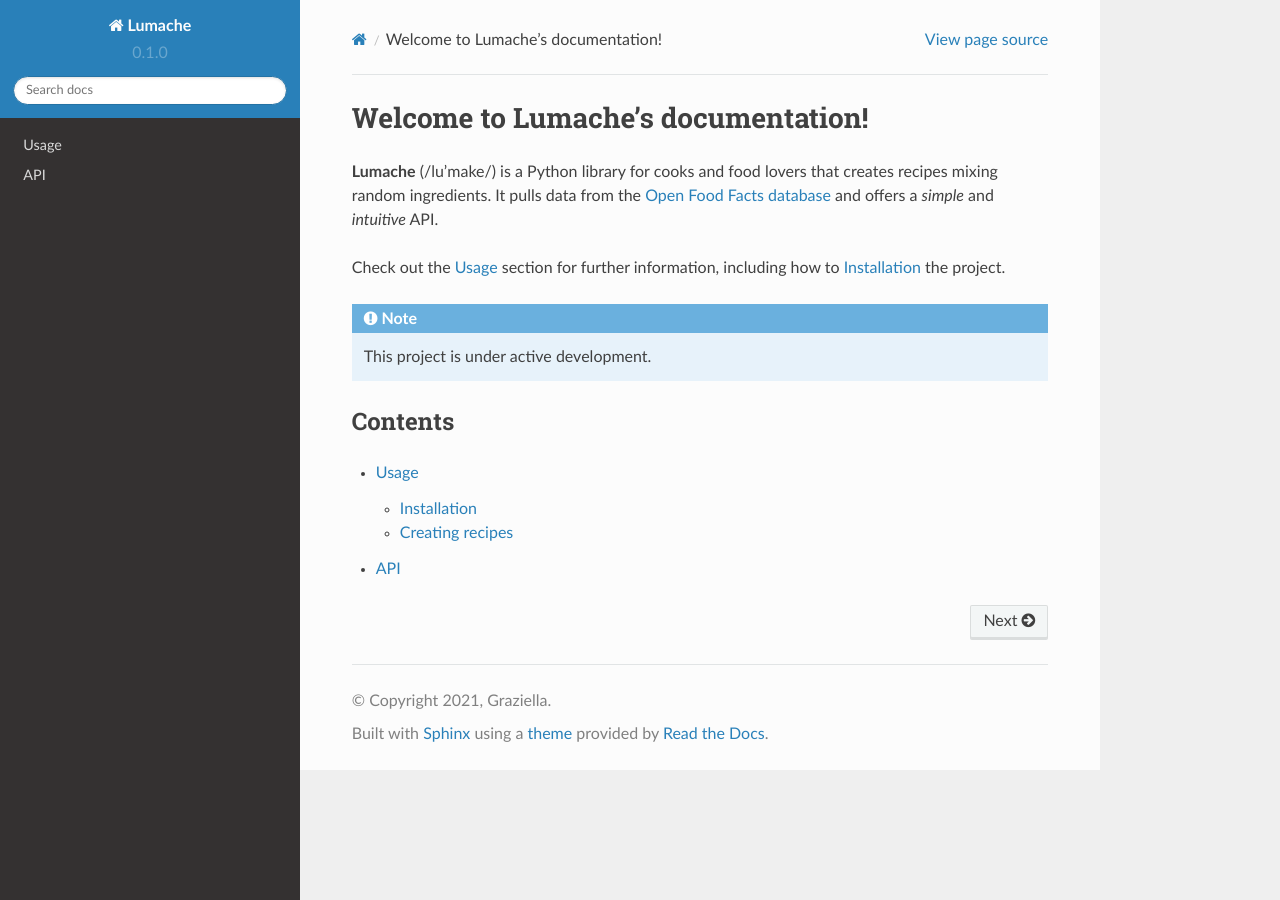
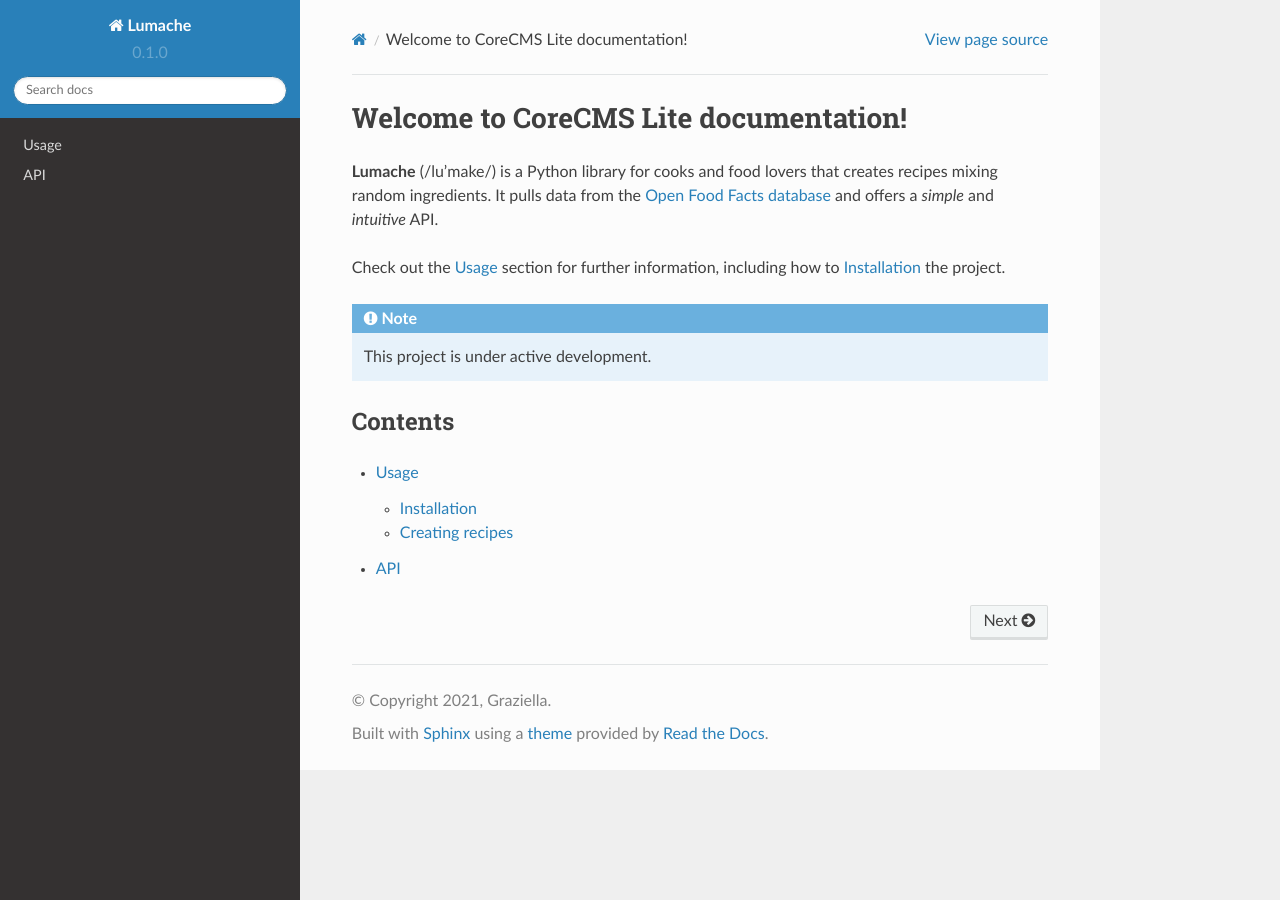
Before and after one commit to joshlminga/corecms-docunentation, a Sphinx documentation site: the page built from docs/source/index.rst, in a window 1280 px wide. Built offline with Sphinx 7.4.7 and the Read the Docs theme 2.0.0, drawn with Linux system fonts in a browser that asks for light colours.

Commit message:
Update index.rst
Ttitle updated

```diff
--- a/docs/source/index.rst
+++ b/docs/source/index.rst
@@ -1,4 +1,4 @@
-Welcome to Lumache's documentation!
+Welcome to CoreCMS Lite documentation!
 ===================================
 
 **Lumache** (/lu'make/) is a Python library for cooks and food lovers
```
